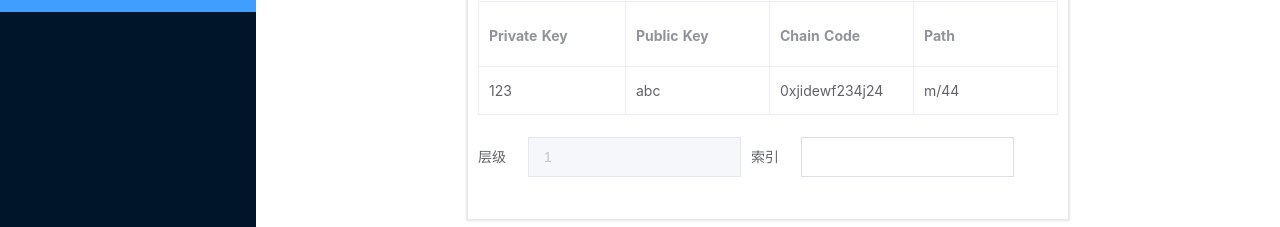
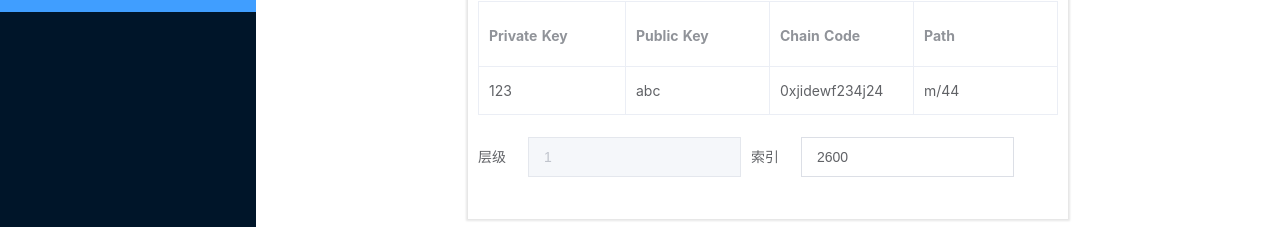
Before and after one commit to jpsiyu/coin-tool, a Nuxt app: page /develop/flow in a window 1280 px wide. Shown: the part 468-695 px from the top of the page. Built offline with nearby package versions, Linux system fonts and the light colour scheme.

Commit message:
add ethers

```diff
--- a/package.json
+++ b/package.json
@@ -13,6 +13,7 @@
   "dependencies": {
     "axios": "^0.19.0",
     "element-ui": "^2.4.11",
+    "ethers": "^4.0.37",
     "nuxt": "^2.0.0"
   },
   "devDependencies": {}
--- a/pages/develop/flow.vue
+++ b/pages/develop/flow.vue
@@ -13,12 +13,12 @@
       <el-form-item label="HDNode">
         <HDNode />
       </el-form-item>
-      <el-form label="派生路径" :inline="true" label-width="50px">
+      <el-form :inline="true" label-width="50px">
         <el-form-item label="层级">
           <el-input v-model="form.level" disabled></el-input>
         </el-form-item>
         <el-form-item label="索引">
-          <el-input v-model="index"></el-input>
+          <el-input v-model="form.index"></el-input>
         </el-form-item>
       </el-form>
     </el-form>
@@ -35,8 +35,13 @@ export default {
         mnemonic: '',
         password: '',
         level: 1,
-        index: '',
+        index: this.randomIndex(),
       }
+    }
+  },
+  methods: {
+    randomIndex() {
+      return Math.floor(Math.random() * 10000)
     }
   }
 }
```
Also changed, not shown: 1 other file (tests, documents, lock files or other folders).
